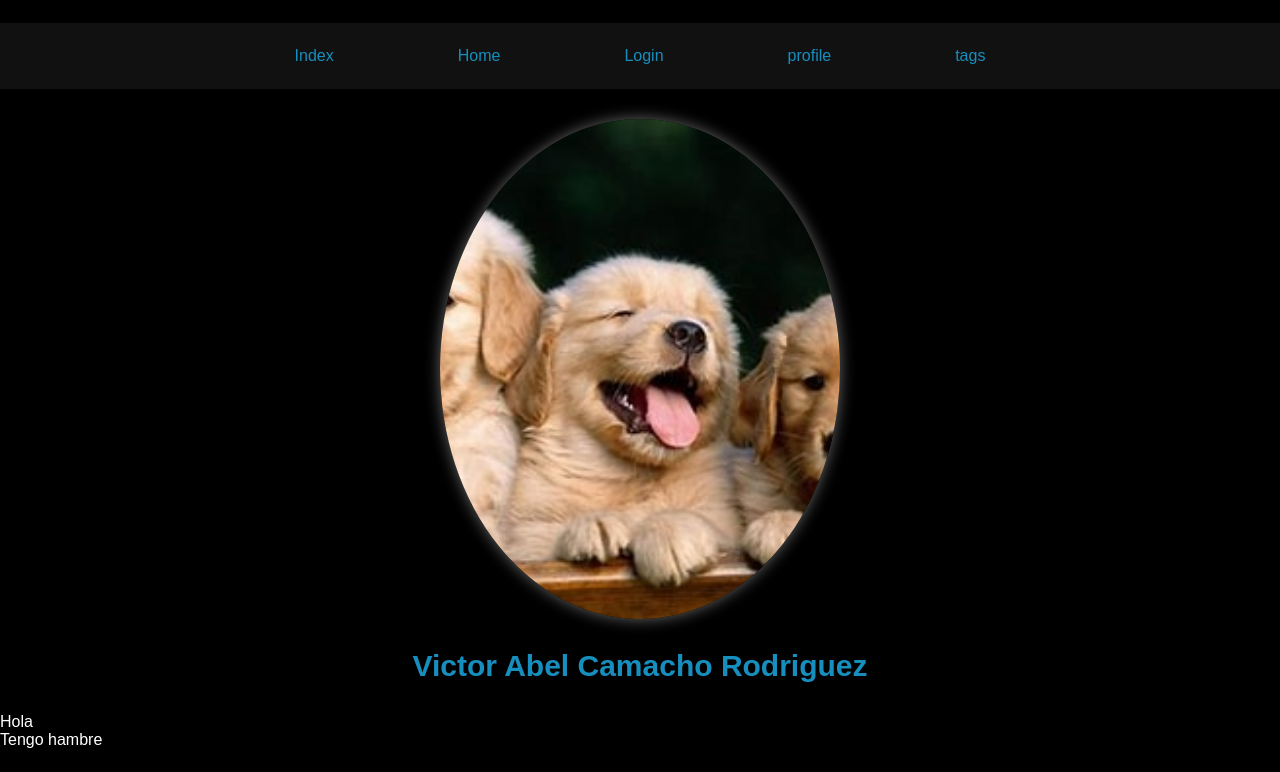
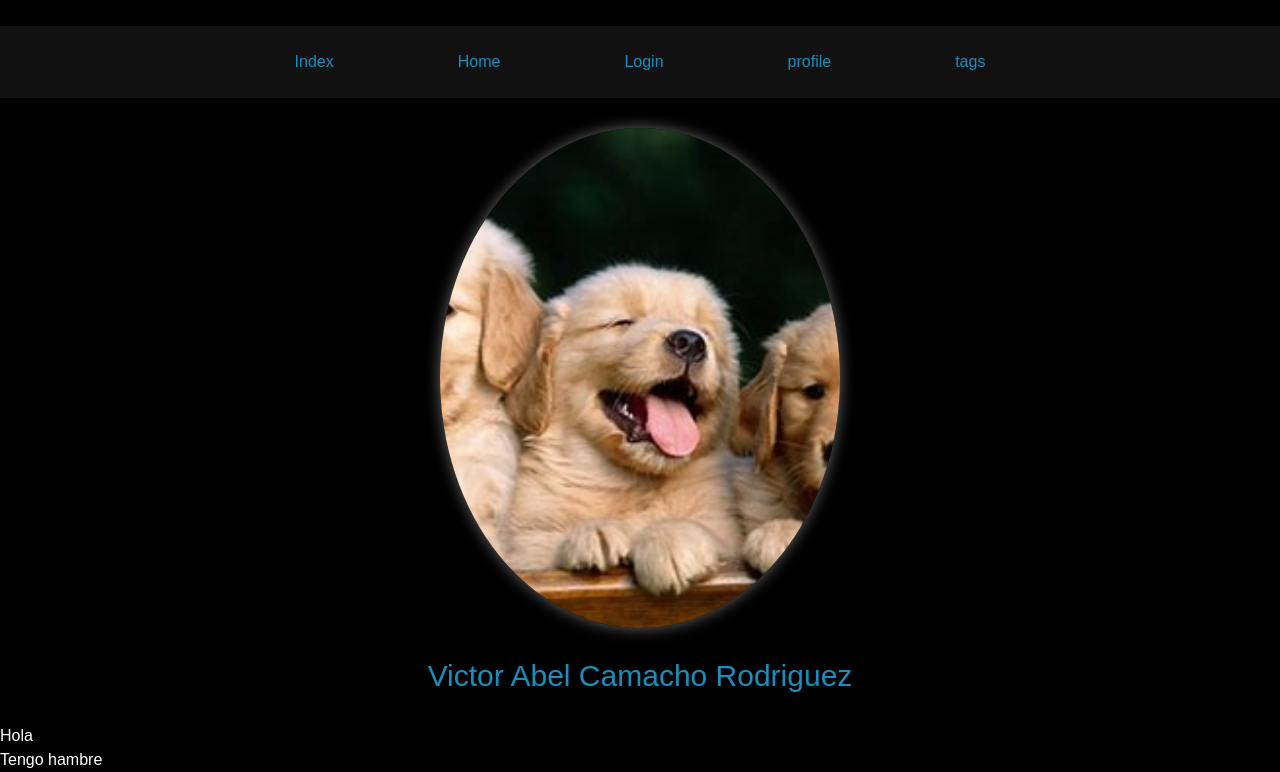
Before and after one commit to Abelcam29/TC2005BHTML, a website: page public/pages/home.html in a window 1280 px wide. Shown: the part 102-874 px from the top of the page. Before the commit the page ends 851 px from the top, so only its background shows below. Drawn offline with nearby package versions, Linux system fonts and the light colour scheme.

Commit message:
practica css

```diff
--- a/public/pages/home.html
+++ b/public/pages/home.html
@@ -3,6 +3,7 @@
     <head>
         <meta charset="UTF-8">
         <meta name="viewport" content="width=device-width, initial-scale=1.0">
+        <link href="https://cdn.jsdelivr.net/npm/bootstrap@5.3.3/dist/css/bootstrap.min.css" rel="stylesheet">
         <link rel="stylesheet" type="text/css" href="../styles/style.css">
         <title>Hola</title>
     </head>
```
Also changed, not shown: public/pages/login.html (+1 -0 lines), public/pages/profile.html (+1 -0 lines), public/pages/tags.html (+1 -0 lines).
